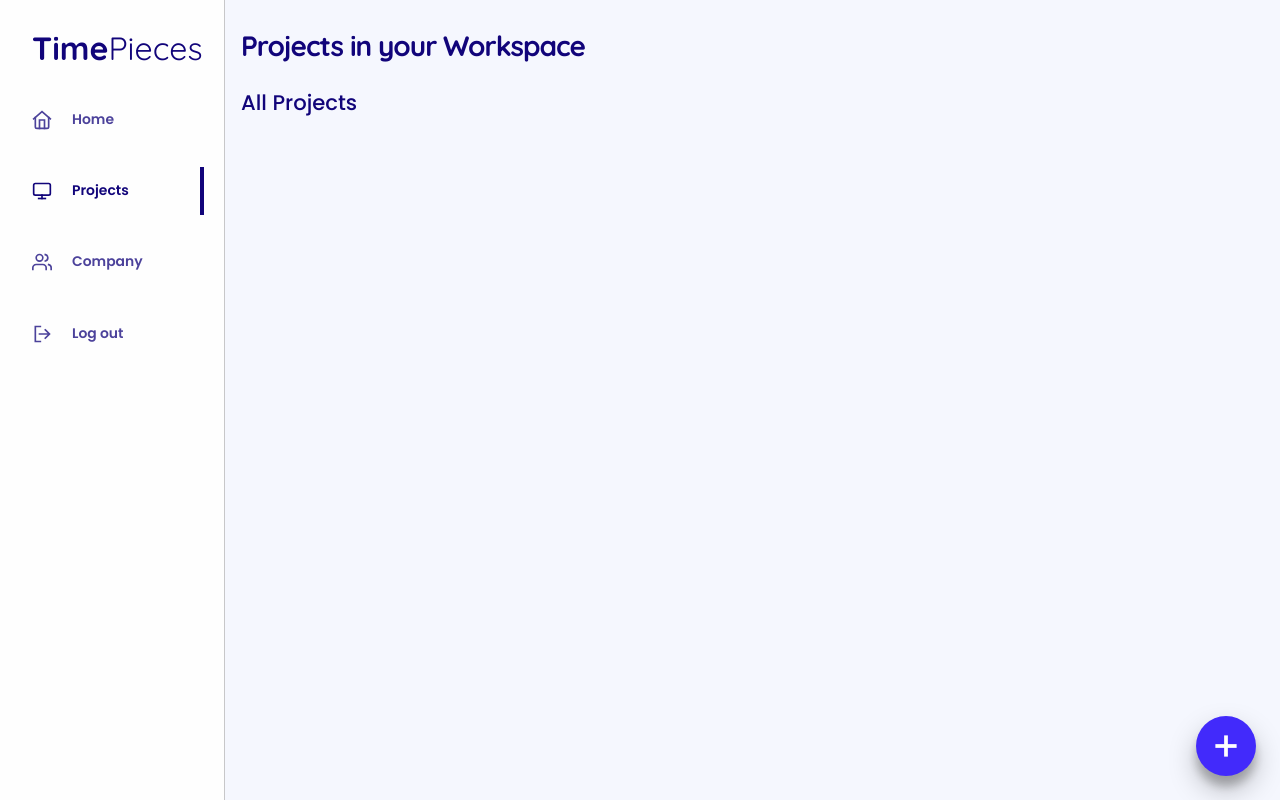
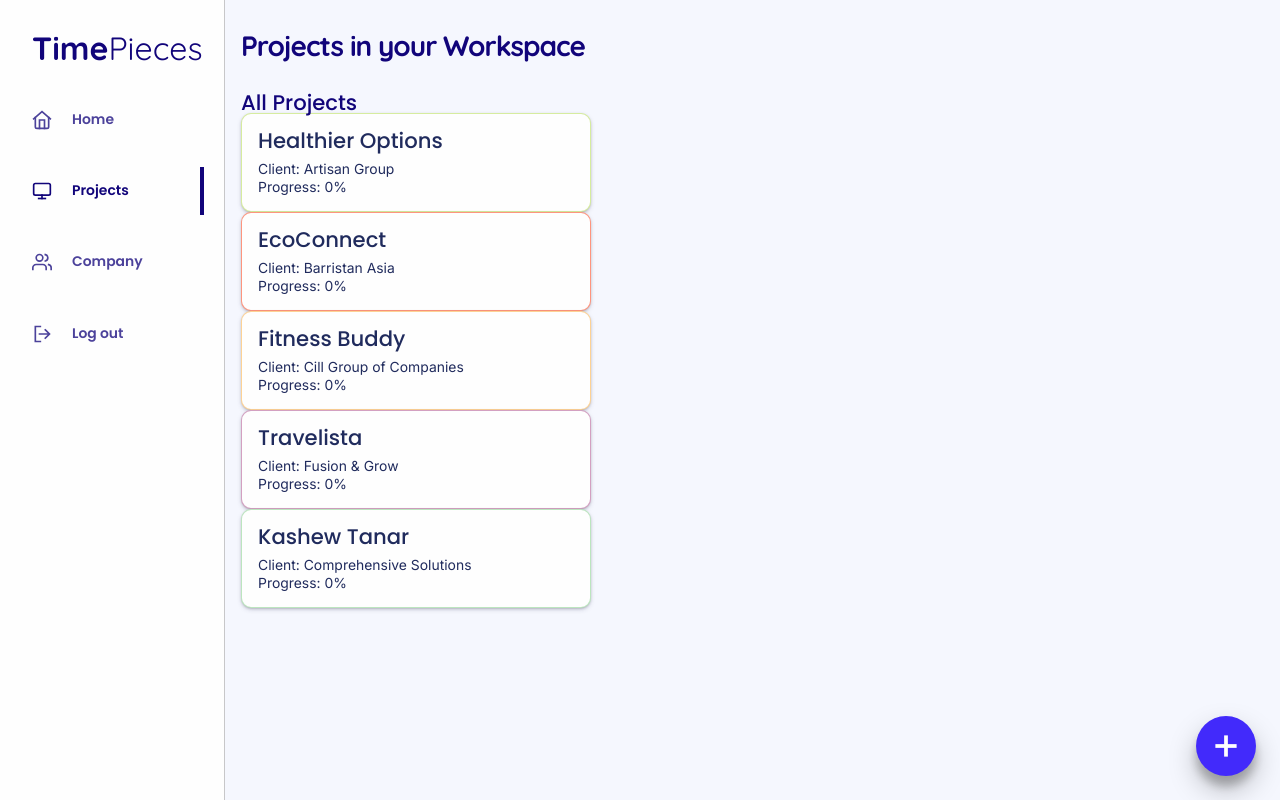
Before and after one commit to renchester/time-tracker-app, a React (Vite) app: page /projects in a window 1280 px wide. Built offline with nearby package versions, Linux system fonts and the light colour scheme; sample sign-in values are in the browser's storage.

Commit message:
Add list of projects to Projects route

```diff
--- a/src/routes/Projects.jsx
+++ b/src/routes/Projects.jsx
@@ -1,9 +1,12 @@
 import './Page.scss';
 import useAuth from '@/hooks/useAuth';
+import useWorkspace from '@/hooks/useWorkspace';
 import RedirectToLogin from '@/components/redirects/RedirectToLogin';
+import ProjectCard from '@/components/cards/ProjectCard';
 
 function Projects() {
   const { user } = useAuth();
+  const { projects } = useWorkspace();
 
   if (!user) return <RedirectToLogin />;
 
@@ -22,6 +25,12 @@ function Projects() {
             All Projects
           </h2>
           {/* List of Projects */}
+          <ul className="projects__list">
+            {projects.length > 0 &&
+              projects.map((proj) => (
+                <ProjectCard key={proj.id} project={proj} />
+              ))}
+          </ul>
         </section>
       </div>
     </main>
```
